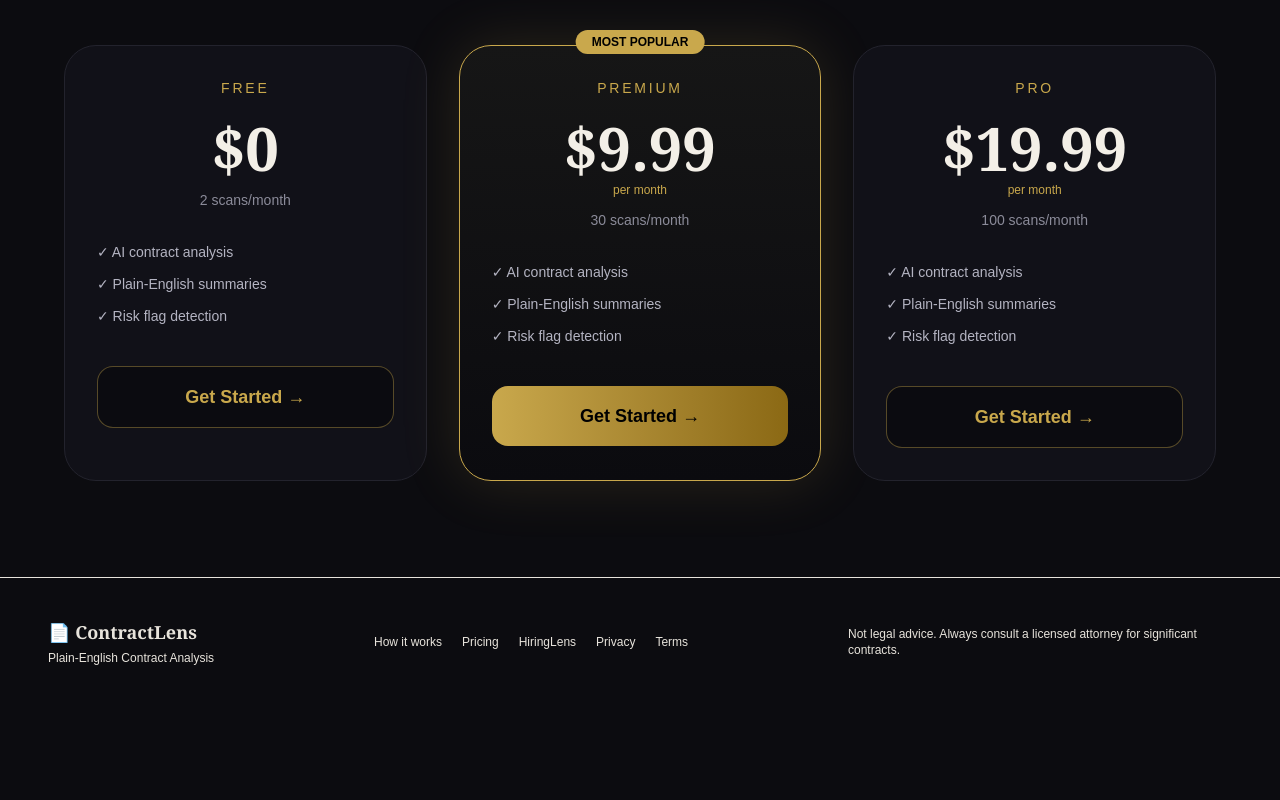
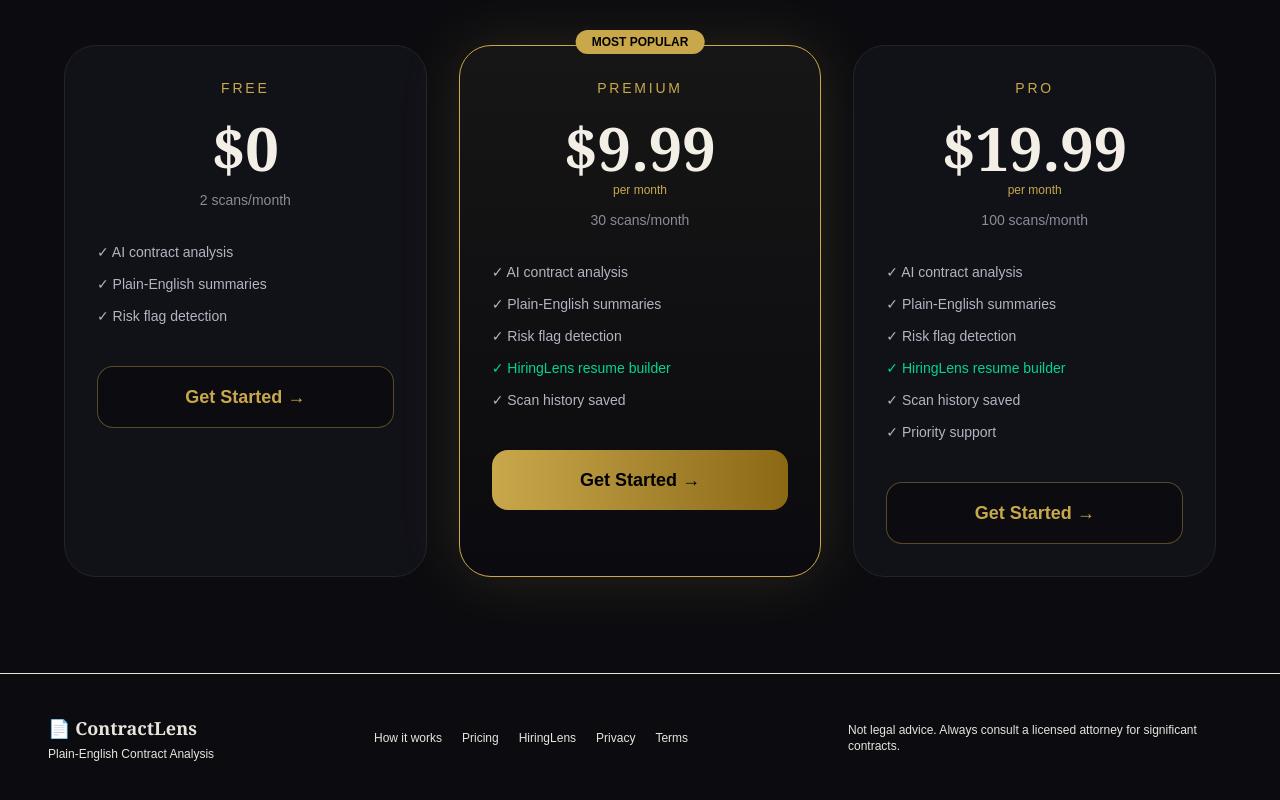
Before and after one commit to Laorde/ContractLens, a Next.js app: page / in a window 1280 px wide. Shown: the part 1966-2766 px from the top of the page. Before the commit the page ends 2672 px from the top, so only its background shows below. Built offline with nearby package versions, Linux system fonts and the light colour scheme; no server answers; a web font is replaced by a local one.

Commit message:
Update page.tsx

```diff
--- a/app/page.tsx
+++ b/app/page.tsx
@@ -199,6 +199,9 @@
                       <div>✓ AI contract analysis</div>
                       <div>✓ Plain-English summaries</div>
                       <div>✓ Risk flag detection</div>
+                      {tier !== 'Free' && <div className="text-emerald-400">✓ HiringLens resume builder</div>}
+                      {tier !== 'Free' && <div>✓ Scan history saved</div>}
+                      {tier === 'Pro' && <div>✓ Priority support</div>}
                     </div>
 
                     <button
```
